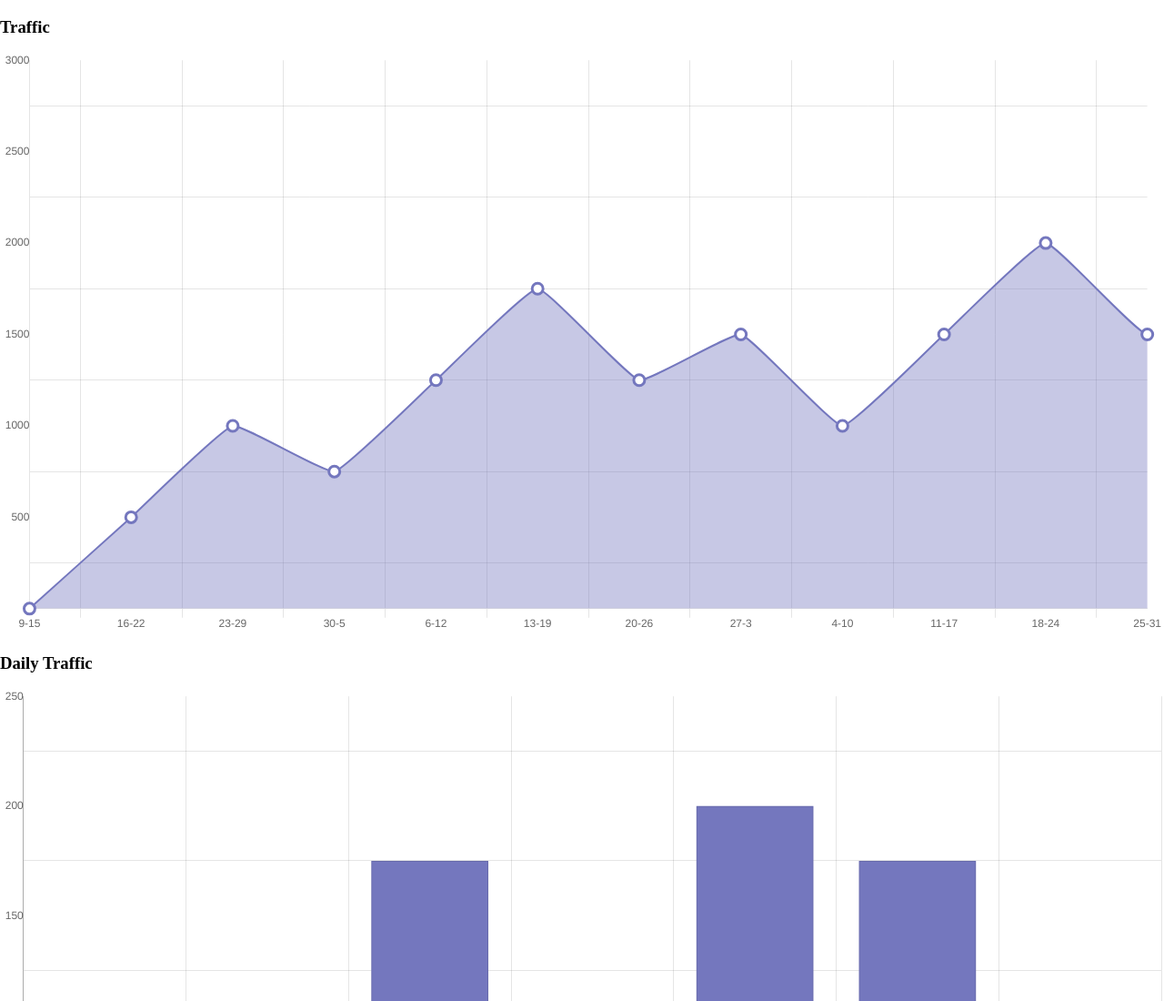
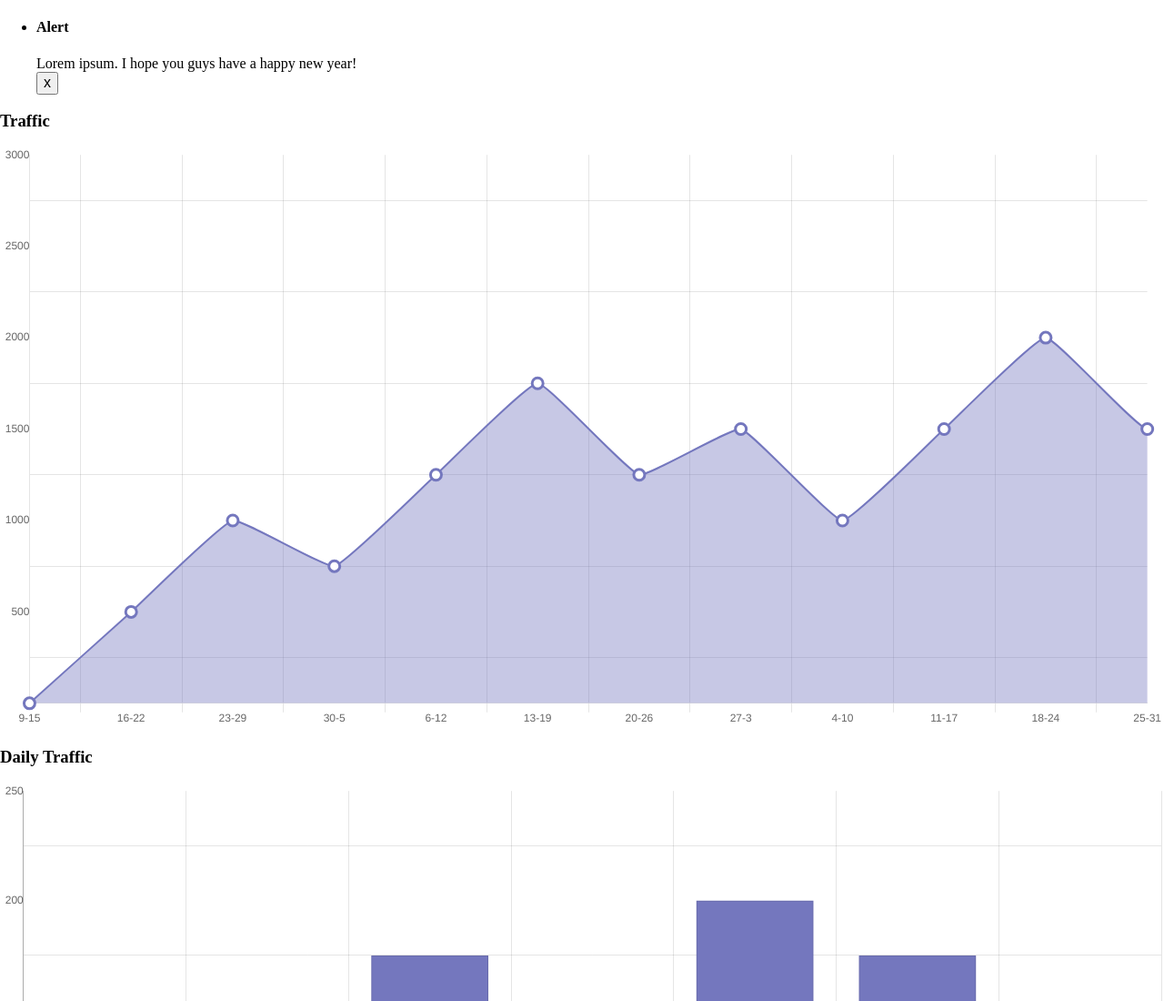
Before and after one commit to hyungmogu/web-app-dashboard, a plain HTML site: page index.html in a window 1280 px wide. Shown: the top 1100 px of the page at 91% size. Drawn offline with nearby package versions, Linux system fonts and the light colour scheme; files that its build step writes are made by us from their sources.

Commit message:
feat: add elements for alert

```diff
--- a/index.html
+++ b/index.html
@@ -8,6 +8,23 @@
         <script src="https://cdnjs.cloudflare.com/ajax/libs/Chart.js/2.7.1/Chart.bundle.min.js"></script>
     </head>
     <body>
+        <div class="grid__row">
+          <div class="g__col--12">
+            <div class="notifications">
+              <ul class="list">
+                <li class="list__item">
+                  <div class="notification notification--alert">
+                    <h4 class="title">Alert</h4>
+                    <div class="detail">Lorem ipsum. I hope you guys have a happy new year!</div>
+                    <div class="close">
+                      <button>x</button>
+                    </div>
+                  </div>
+                </li>
+              </ul>
+            </div>
+          </div>
+        </div>
         <div class="grid__row">
           <div class="g__col--12">
             <div class="traffic">
```
